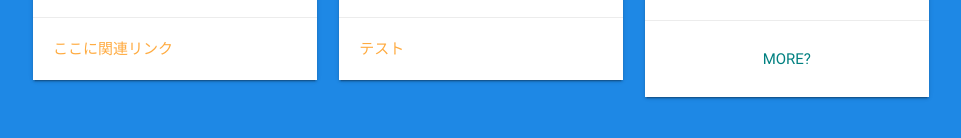
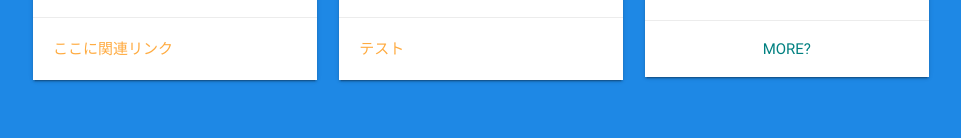
Before and after one commit to 1inamillion/home, a plain HTML site: page index.html in a window 1280 px wide. Shown: the part 2098-2236 px from the top of the page, without its empty margins (159-1120 px from the left). Drawn offline with nearby package versions, Linux system fonts and the light colour scheme.

Commit message:
余白なおし

```diff
--- a/css/home.css
+++ b/css/home.css
@@ -52,3 +52,7 @@ nav.fixed {
     color:teal !important;
     width:100%;
 }
+
+.action-with-btn {
+    padding:10px !important;
+}
--- a/index.html
+++ b/index.html
@@ -113,7 +113,7 @@
                             <div class="card-content">
                                 <span class="card-title activator grey-text text-darken-4">貯金が大変なことに</span>
                             </div>
-                            <div class="card-action center-align">
+                            <div class="card-action action-with-btn center-align">
                                 <a class="waves-effect waves-teal btn-flat activator more-btn">MORE?</a>
                             </div>
                             <div class="card-reveal">
```
